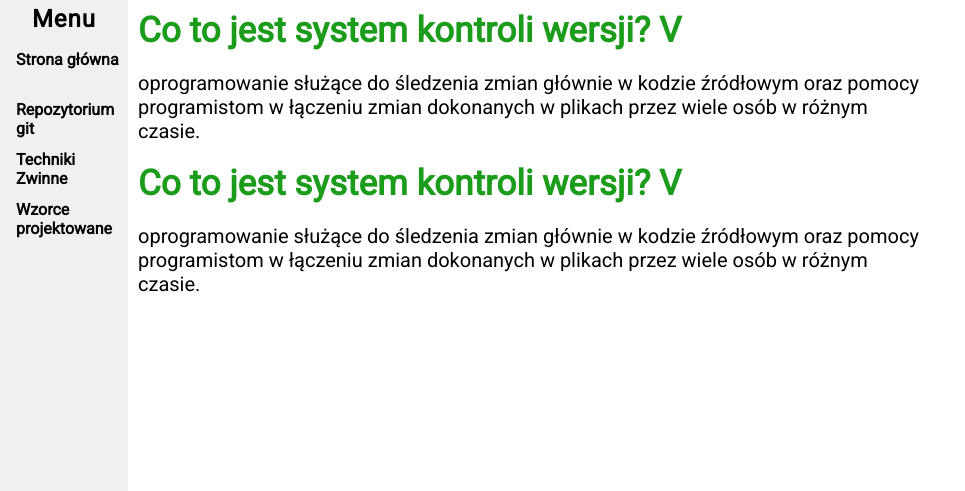
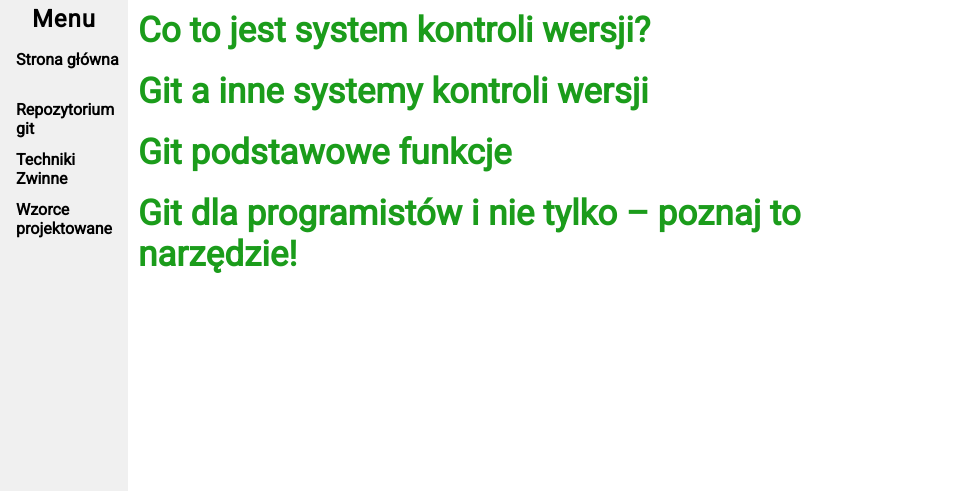
Before and after one commit to GlovvX2/Podstawy-programowania, a PHP site: page /repozytoriumgit.html in a window 1280 px wide. Shown: the part 70-561 px from the top of the page, without its empty margins (0-965 px from the left). Run offline with PHP 8.4, Linux system fonts and the light colour scheme.

Commit message:
dodanie zawartosci do repoziutoriumgit.html

```diff
--- a/index.html
+++ b/index.html
@@ -26,7 +26,7 @@
             Strona dotyczy technik programowania i repozytorium git mam nadzieje że się spodoba :)
         </p>
         </div>
-
+        <img src="img/img1.jpg" id="mainImg" />
 
 
     </content>
--- a/repozytoriumgit.html
+++ b/repozytoriumgit.html
@@ -23,17 +23,38 @@
     </nav>
     <content>
         <div id="text">
-        <h2>Co to jest system kontroli wersji? <span>V</span></h2>
-        <p>
-            oprogramowanie służące do śledzenia zmian głównie w kodzie źródłowym oraz pomocy programistom w łączeniu zmian dokonanych w plikach przez wiele osób w różnym czasie.
+        <h2>Co to jest system kontroli wersji?</h2>
+        <p class="paratext">
+            Oprogramowanie służące do śledzenia zmian głównie w kodzie źródłowym oraz pomocy programistom w łączeniu zmian dokonanych w plikach przez wiele osób w różnym czasie.
         </p>
         </div>
         <div id="text">
-        <h2>Co to jest system kontroli wersji? <span>V</span></h2>
-        <p>
-            oprogramowanie służące do śledzenia zmian głównie w kodzie źródłowym oraz pomocy programistom w łączeniu zmian dokonanych w plikach przez wiele osób w różnym czasie.
+        <h2>Git a inne systemy kontroli wersji</h2>
+        <p class="paratext">
+            Jeśli masz już pewną wiedzę na temat programowania, zastanawiasz się pewnie, czym różni się Git od RCS lub CVS. Zacznijmy więc od wyjaśnienia różnic. Git, CVS, RCS – co to jest?
+            <br><br><span style="font-weight: bold;">Git</span> – rozproszony system kontroli wersji, który pozwala na niezależne zmiany w jednym kodzie, prowadzone w różnych gałęziach
+            <br><span style="font-weight: bold;">CVS</span> – scentralizowany system kontroli wersji, który opiera się na zależności klient-serwer
+            <br><span style="font-weight: bold;">RCS</span> – lokalny system kontroli wersji, który zmiany zapisuje jedynie na jednym komputerze.
         </p>
         </div>
+        <div id="text">
+            <h2>Git podstawowe funkcje</h2>
+            <p class="paratext">
+                Oprogramowanie służące do śledzenia zmian głównie w kodzie źródłowym oraz pomocy programistom w łączeniu zmian dokonanych w plikach przez wiele osób w różnym czasie.
+                <br><br><span style="font-weight: bold;">SCM</span> – Source Code Management, czyli po prostu kontrola wersji, a więc to, co zawdzięczamy systemowi Git;
+                <br><span style="font-weight: bold;">repozytorium</span> – miejsce przechowywania całego projektu, wszystkich wersji kodu i historii wprowadzonych zmian;
+                <br><span style="font-weight: bold;">branch</span> – pojedyncze odgałęzienie, jedna wersja, na której pracuje dany programista;
+                <br><span style="font-weight: bold;">clone</span> – pozwala na skopiowanie kodu z repozytorium do własnej gałęzi;
+                <br><span style="font-weight: bold;">commit</span> – przesyła dane z Twojej gałęzi do repozytorium;
+                <br><span style="font-weight: bold;">merge</span> – łączy zmiany wprowadzone w poszczególnych branchach.
+            </p>
+        </div>
+        <div id="text">
+            <h2>Git dla programistów i nie tylko – poznaj to narzędzie!</h2>
+            <p class="paratext">
+                Jeśli interesuje Cię kariera w IT, Git z pewnością będzie jednym z narzędzi, które powinieneś poznać. Profesjonalne kursy programowania przygotują Cię do efektywnego korzystania z niego. Dlatego też oprócz podstawowych systemów do tworzenia kodu, warto poświęcić czas również na Git. Co więcej, okazuje się, że Git wykorzystywany jest nie tylko przez programistów, ale i np. grafików. Kontrola wersji zapamiętuje także zmiany w plikach graficznych. Dzięki temu Git ma jeszcze więcej użytkowników.
+            </p>
+            </div>
 
 
 
@@ -48,7 +69,7 @@
     <script>
         $(document).ready(function(){
         $("h2").click(function(){
-            $(this).next("p").slideToggle("slow");
+            $(this).next(".paratext").slideToggle("slow");
         });
         });
         </script>
--- a/style.css
+++ b/style.css
@@ -160,3 +160,12 @@
     text-align: center;
     line-height: 50px;
 }
+.paratext
+{
+    display: none;
+}
+#mainImg
+{
+    width: 500px;
+    height:400px;
+}
```
Also changed, not shown: img/img1.jpg (added).
